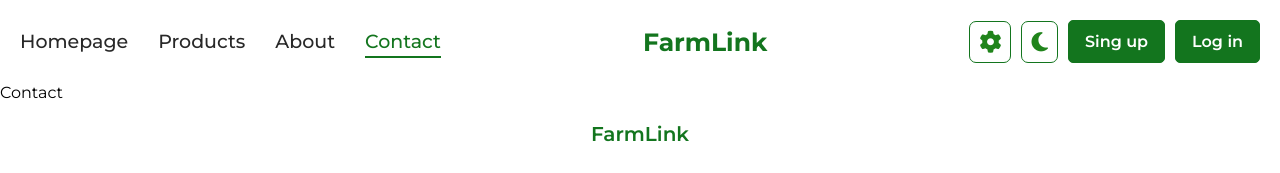
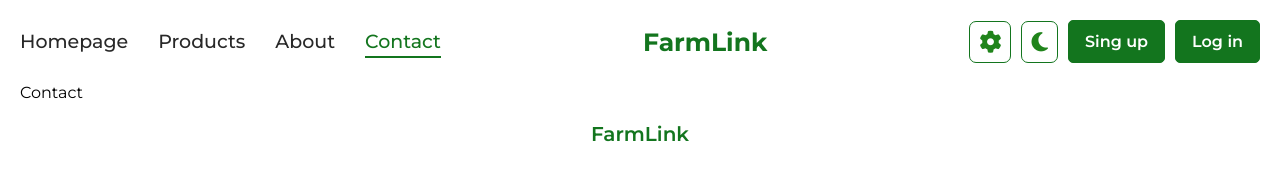
Before and after one commit to zarina777/FarmLink, a React (Vite) app: page /contact in a window 1280 px wide. Shown: the top 173 px of the page. Built offline with nearby package versions, Linux system fonts and the light colour scheme.

Commit message:
Some changes

```diff
--- a/src/main.jsx
+++ b/src/main.jsx
@@ -11,12 +11,10 @@ import "./index.scss";
 import About from "./routes/About";
 import Contact from "./routes/Contact";
 import Home from "./routes/Home";
-import Products from "./routes/Products";
 const router = createBrowserRouter(
   createRoutesFromElements(
     <Route path="/" element={<Layout />}>
       <Route path="" element={<Home />} />
-      <Route path="products" element={<Products />} />
       <Route path="contact" element={<Contact />} />
       <Route path="about" element={<About />} />
     </Route>
--- a/src/routes/About.jsx
+++ /dev/null
@@ -1,7 +0,0 @@
-import React from "react";
-
-const About = () => {
-  return <div>About</div>;
-};
-
-export default About;
--- /dev/null
+++ b/src/routes/About/index.jsx
@@ -0,0 +1,12 @@
+import Container from "../../components/Container/Container";
+import cn from "./style.module.scss";
+
+const About = () => {
+  return (
+    <div className={cn.About}>
+      <Container>About</Container>
+    </div>
+  );
+};
+
+export default About;
--- a/src/routes/Contact.jsx
+++ /dev/null
@@ -1,7 +0,0 @@
-import cn from "./Contact.module.scss";
-
-const Contact = () => {
-  return <div className={cn.Contact}>Contact</div>;
-};
-
-export default Contact;
--- /dev/null
+++ b/src/routes/Contact/index.jsx
@@ -0,0 +1,14 @@
+import Container from "../../components/Container/Container";
+import cn from "./style.module.scss";
+
+const Contact = () => {
+  return (
+    <div className={cn.Contact}>
+      <Container>
+		Contact
+	  </Container>
+    </div>
+  );
+};
+
+export default Contact;
--- a/src/routes/Products.jsx
+++ /dev/null
@@ -1,7 +0,0 @@
-import cn from "./Products.module.scss";
-
-const Products = () => {
-  return <div className={cn.Products}>Products</div>;
-};
-
-export default Products;
```
Also changed, not shown: src/routes/Login.jsx (deleted, +0 -7 lines), src/routes/Singup.jsx (deleted, +0 -7 lines), src/routes/About/style.module.scss (added), src/routes/Contact/style.module.scss (added), src/routes/Products.module.scss (deleted), src/routes/Singup.module.scss (deleted).
